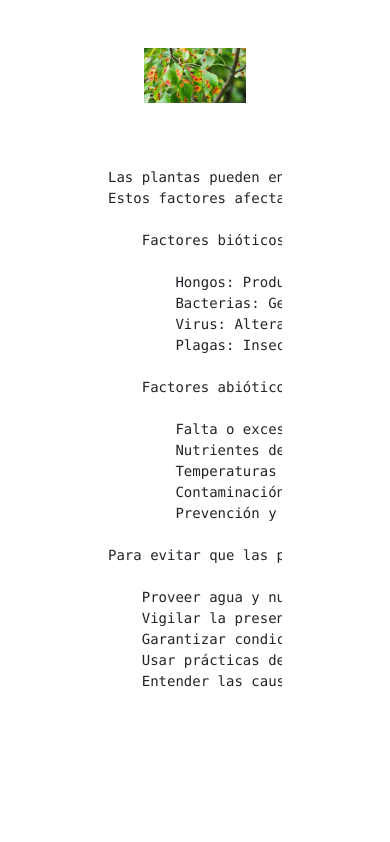
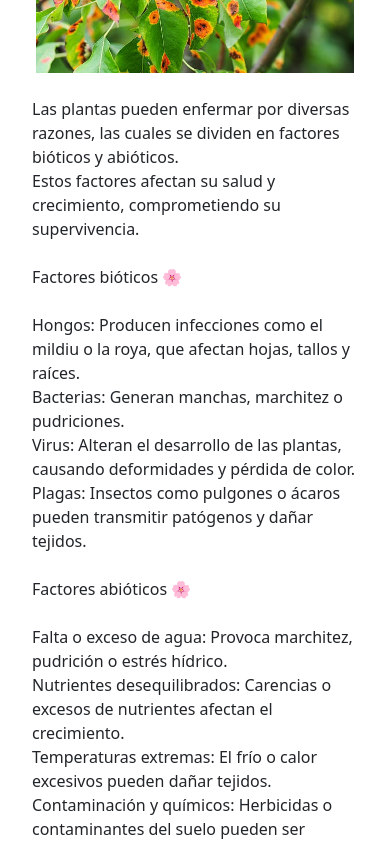
Before and after one commit to MariD3v/Mari_Garden, a plain HTML site: page src/pages/section.html in a window 390 px wide. Shown: the part 588-1430 px from the top of the page. Drawn offline with nearby package versions, Linux system fonts and the light colour scheme.

Commit message:
responsive contact.html and aboutme.hmtl

```diff
--- a/src/pages/section.html
+++ b/src/pages/section.html
@@ -10,13 +10,13 @@
 </head>
 <body>
     <header class="container-fluid d-flex justify-content-between" style="background-color: var(--bl-color)">
-        <a href="../index.html"><img src="../assets/Logo (2).png" height="150px" style="margin: 10px; border: 3px solid rgb(195, 171, 145)"></a>
-        <div class="d-flex justify-content-between" style="margin: 10px;">
-            <div class="form-check form-switch" style="margin: 10px;">
+        <a class="m-1" href="../index.html"><img src="../assets/Logo (2).png" height="150px" style="border: 3px solid rgb(195, 171, 145)"></a>
+        <div class="d-flex justify-content-between m-1">
+            <div class="form-check form-switch  m-1">
                 <i class="bi bi-moon-stars-fill" style="font-size: 20px; color:var(--gm-color)"></i>
                 <input class="form-check-input" style="margin-top: 7px;background-color: var(--gm-color);border:white" type="checkbox" id="darkModeSwitch" checked aria-label="Dark/Light mode" data-bs-toggle="tooltip" data-bs-placement="top" title="Dark/Light mode">
             </div>
-            <div class="">
+            <div>
                     <button type="button" class="btn" style="background-color: var(--gm-color);">
                         <i class="bi bi-type" style="font-size: 22px; color:var(--bll-color)">+</i>
                     </button>
@@ -57,48 +57,38 @@
             </div>
         </div>
     </nav>
-    <section class="container-fluid p-5">
-            <div class="row m-5 gap-3">
-                <div class="col-lg-8">
-                    <h1 style="color: var(--gd-color);">¿Porqué las plantas enferman?</h1>
+    <section class="container-fluid p-md-3 p-2">
+            <div class="row m-2 gap-3  p-md-3 p-2">
+                <div class="col-lg-8 col-12">
+                    <h1 style="color: var(--gd-color); margin-top: 20px;">¿Porqué las plantas enferman?</h1>
                     <h6 style="color: grey;"><i class="bi bi-person"></i> Autor: Mari Salar</h6>
                     <h6 style="color: grey;"><i class="bi bi-clock"></i> Fecha: 25/12/24</h6>
                 </div>
-                <div class="col-lg d-flex justify-content-center">
+                <div class="col-lg col-12 d-flex justify-content-center">
                     <a class="navbar-brand fw-bold p-2" href="https://facebook.com"  style="color: var(--gmd-color);"><i class="bi bi-facebook fs-3"></i></a>
                     <a class="navbar-brand fw-bold p-2" href="https://twitter.com"  style="color: var(--gmd-color);"><i class="bi bi-twitter fs-3"></i></a>
                     <a class="navbar-brand fw-bold p-2" href="https://instagram.com"  style="color: var(--gmd-color);"><i class="bi bi-instagram fs-3"></i></a>
                     <a class="navbar-brand fw-bold p-2" href="https://discord.com"  style="color: var(--gmd-color);"><i class="bi bi-discord fs-3"></i></a>
                 </div>
-                <img src="../assets/plantaenferma.jpg" class="col-12 p-5">
-                <div class="col-12">
-                    <pre>
-Las plantas pueden enfermar por diversas razones, las cuales se dividen en factores bióticos y abióticos.
-Estos factores afectan su salud y crecimiento, comprometiendo su supervivencia.
-
-    Factores bióticos 🌸
-
-        Hongos: Producen infecciones como el mildiu o la roya, que afectan hojas, tallos y raíces.
-        Bacterias: Generan manchas, marchitez o pudriciones.
-        Virus: Alteran el desarrollo de las plantas, causando deformidades y pérdida de color.
-        Plagas: Insectos como pulgones o ácaros pueden transmitir patógenos y dañar tejidos.
-
-    Factores abióticos 🌸
-
-        Falta o exceso de agua: Provoca marchitez, pudrición o estrés hídrico.
-        Nutrientes desequilibrados: Carencias o excesos de nutrientes afectan el crecimiento.
-        Temperaturas extremas: El frío o calor excesivos pueden dañar tejidos.
-        Contaminación y químicos: Herbicidas o contaminantes del suelo pueden ser tóxicos.
-        Prevención y manejo
-
-Para evitar que las plantas enfermen, es esencial mantener un equilibrio en su entorno, como:
-
-    Proveer agua y nutrientes adecuados.
-    Vigilar la presencia de plagas y enfermedades.
-    Garantizar condiciones ambientales favorables.
-    Usar prácticas de cultivo responsables, como la rotación de cultivos y la poda.
-    Entender las causas de las enfermedades en las plantas permite tomar medidas preventivas y correctivas, asegurando su salud y productividad.
-</pre>
+                <img src="../assets/plantaenferma.jpg" class="col-12">
+                <div class="col-12 p-2">
+                    <p>Las plantas pueden enfermar por diversas razones, las cuales se dividen en factores bióticos y abióticos. <br>
+                    Estos factores afectan su salud y crecimiento, comprometiendo su supervivencia.<br><br>Factores bióticos 🌸<br><br>
+                    Hongos: Producen infecciones como el mildiu o la roya, que afectan hojas, tallos y raíces.<br>
+                    Bacterias: Generan manchas, marchitez o pudriciones.<br>
+                    Virus: Alteran el desarrollo de las plantas, causando deformidades y pérdida de color.<br>
+                    Plagas: Insectos como pulgones o ácaros pueden transmitir patógenos y dañar tejidos.<br><br>
+                    Factores abióticos 🌸<br><br>
+                    Falta o exceso de agua: Provoca marchitez, pudrición o estrés hídrico.<br>
+                    Nutrientes desequilibrados: Carencias o excesos de nutrientes afectan el crecimiento.<br>
+                    Temperaturas extremas: El frío o calor excesivos pueden dañar tejidos.<br>
+                    Contaminación y químicos: Herbicidas o contaminantes del suelo pueden ser tóxicos.<br><br>
+                    Para evitar que las plantas enfermen, es esencial mantener un equilibrio en su entorno, como:<br>  <br>
+                    Proveer agua y nutrientes adecuados.<br>
+                    Vigilar la presencia de plagas y enfermedades.<br>
+                    Garantizar condiciones ambientales favorables.<br>
+                    Usar prácticas de cultivo responsables, como la rotación de cultivos y la poda.<br>
+                    Entender las causas de las enfermedades en las plantas permite tomar medidas preventivas y correctivas, asegurando su salud y productividad.</p>
                 </div>
             </div>
         </section>
```
Also changed, not shown: src/index.html (+4 -4 lines), src/pages/aboutus.html (+4 -4 lines), src/pages/contact.html (+4 -4 lines), src/pages/plant.html (+14 -14 lines), src/pages/plantsCience.html (+4 -4 lines), src/pages/plantsComun.html (+4 -4 lines), src/pages/sections.html (+4 -4 lines).
